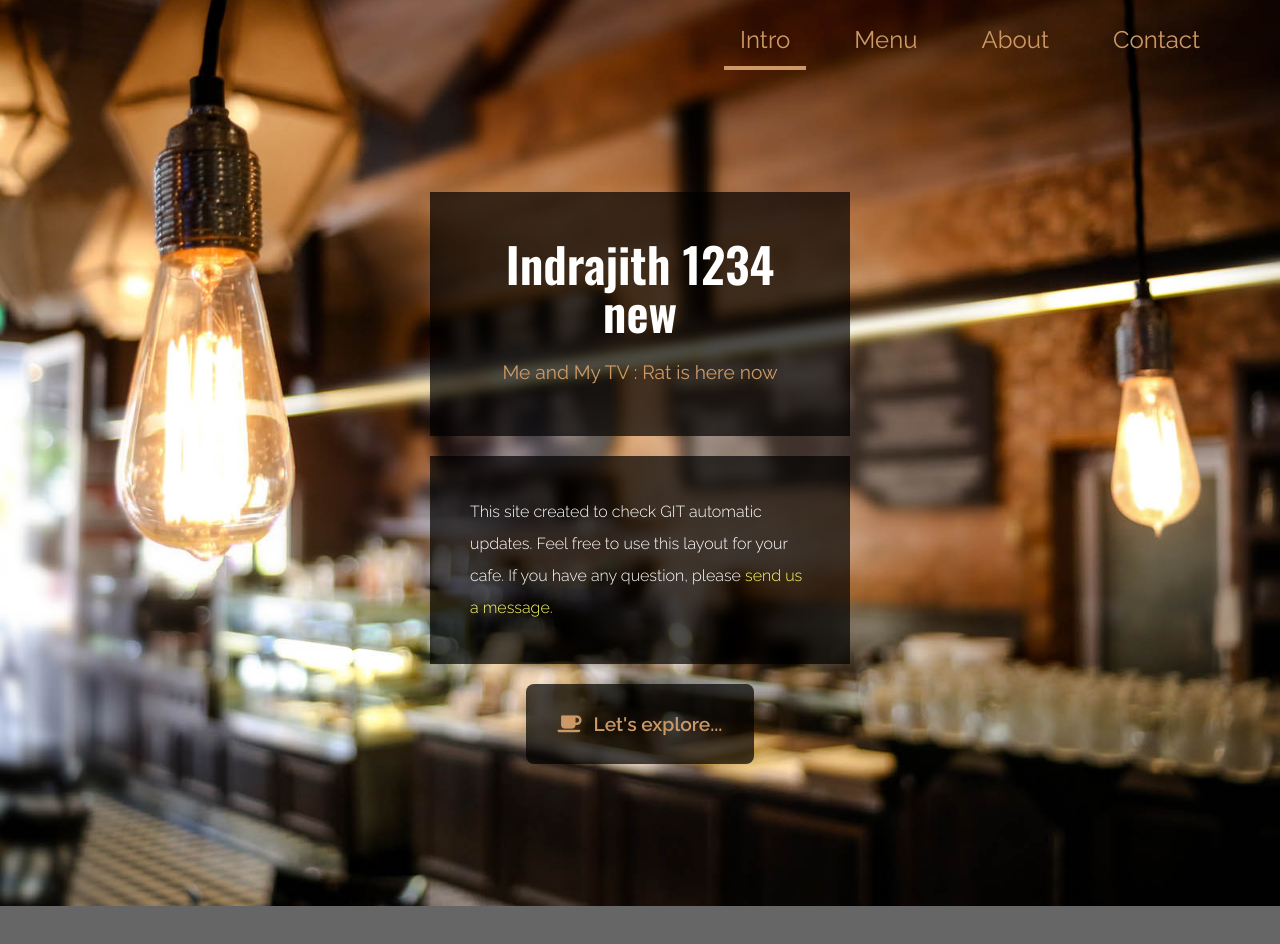
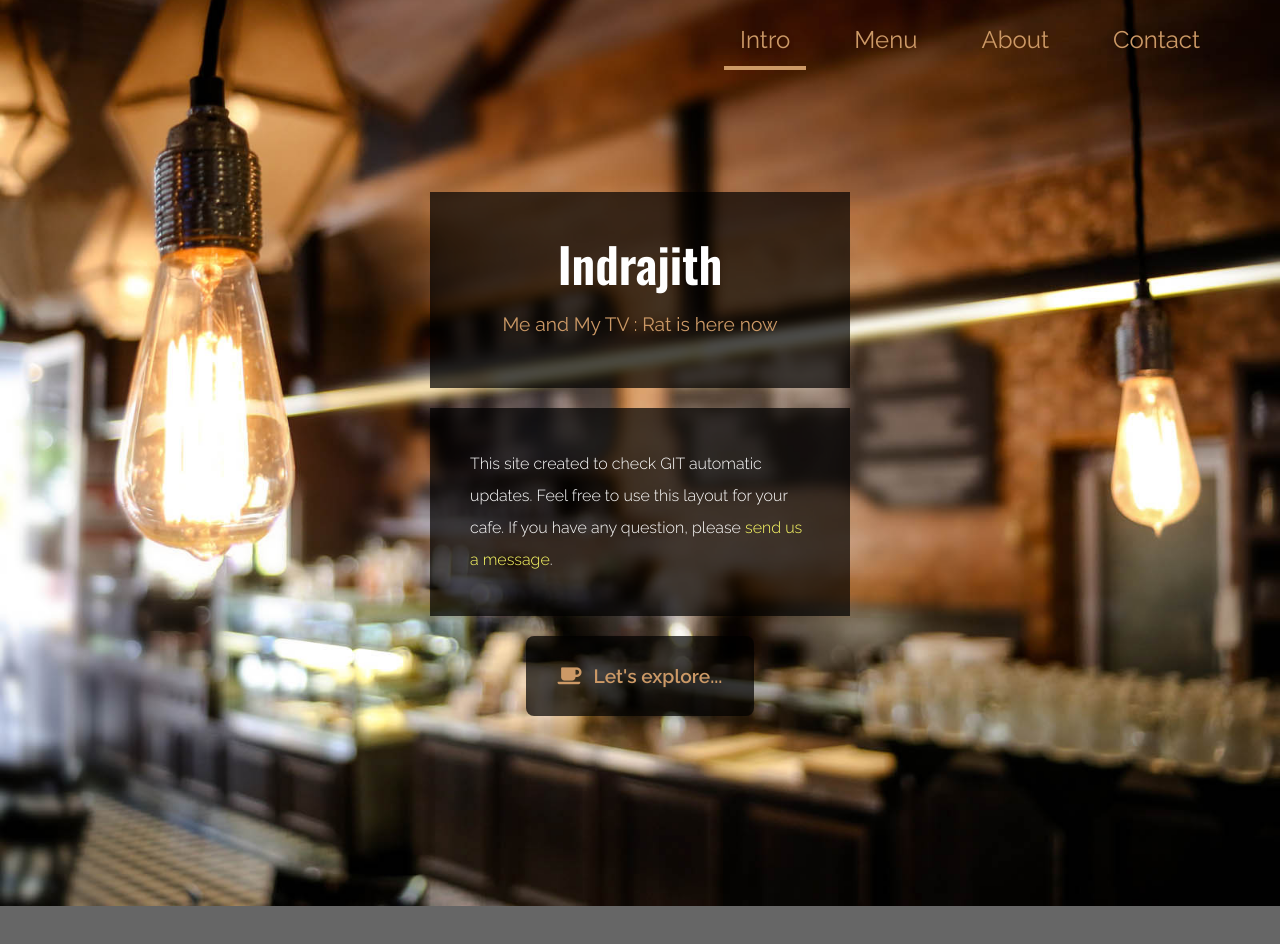
Before and after one commit to prasadSL/OpenShiftWeb, a plain HTML site: page index.html in a window 1280 px wide. Shown: the top 944 px of the page. Drawn offline with nearby package versions, Linux system fonts and the light colour scheme.

Commit message:
Update index.html

```diff
--- a/index.html
+++ b/index.html
@@ -38,7 +38,7 @@ https://www.tooplate.com/view/2126-antique-cafe
         <div class="container mx-auto px-2 tm-intro-width">
             <div class="sm:pb-60 sm:pt-48 py-20">
                 <div class="bg-black bg-opacity-70 p-12 mb-5 text-center">
-                    <h1 class="text-white text-5xl tm-logo-font mb-5">Indrajith 1234 new</h1>
+                    <h1 class="text-white text-5xl tm-logo-font mb-5">Indrajith</h1>
                     <p class="tm-text-gold tm-text-2xl">Me and My TV : Rat is here now</p>
                 </div>
                 <div class="bg-black bg-opacity-70 p-10 mb-5">
```
